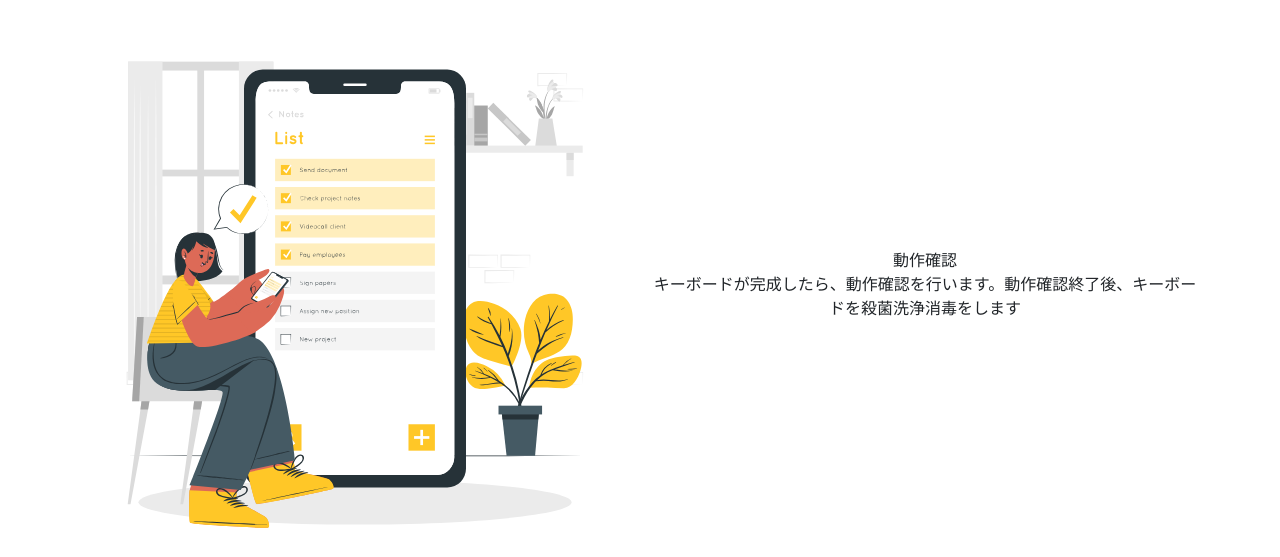
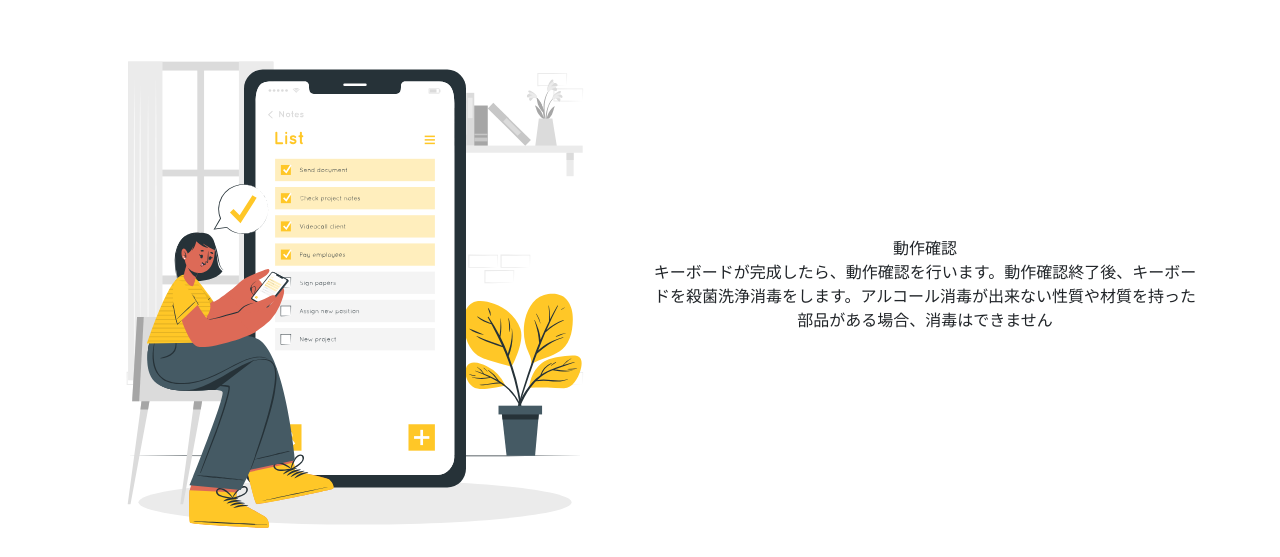
Before and after one commit to Inkya-ha/FingerPartner, a PHP site: page /Step in a window 1280 px wide. Shown: the part 4722-5279 px from the top of the page. Run offline with PHP 8.4, Linux system fonts and the light colour scheme; some web fonts are replaced.

Commit message:
消毒注記

```diff
--- a/Step.php
+++ b/Step.php
@@ -72,7 +72,7 @@
                         <img class="my-5 w-100 scroll-up" src="./image/source/check.svg" height="auto">
                     </div>
                     <div class="col d-flex align-items-center scroll-up2">
-                        <p class="mb-0">動作確認<br>キーボードが完成したら、動作確認を行います。動作確認終了後、キーボードを殺菌洗浄消毒をします</p>
+                        <p class="mb-0">動作確認<br>キーボードが完成したら、動作確認を行います。動作確認終了後、キーボードを殺菌洗浄消毒をします。アルコール消毒が出来ない性質や材質を持った部品がある場合、消毒はできません</p>
                     </div>
                 </div>
                 <div class="row">
```
